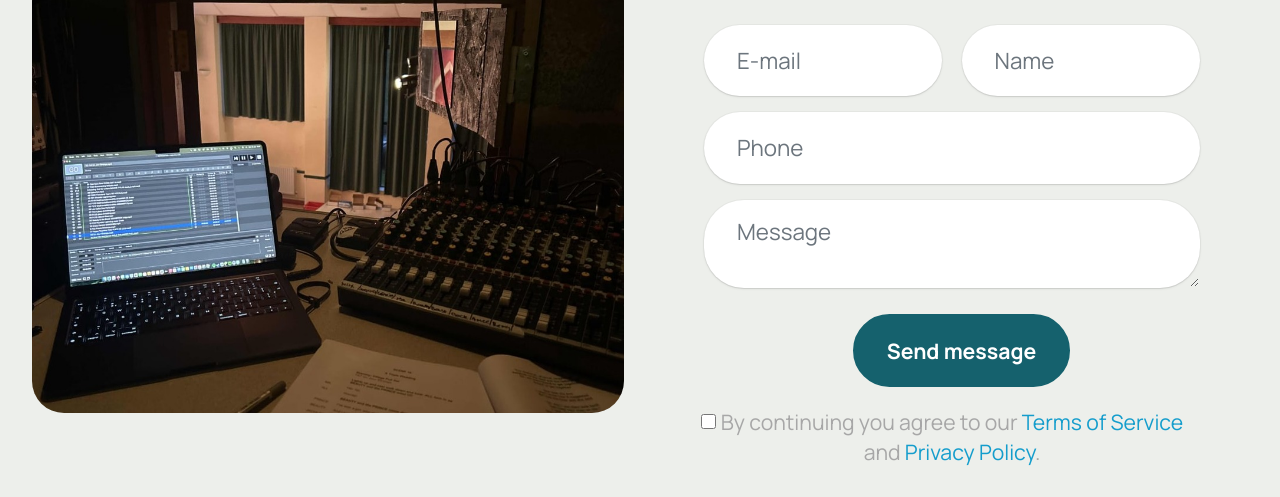
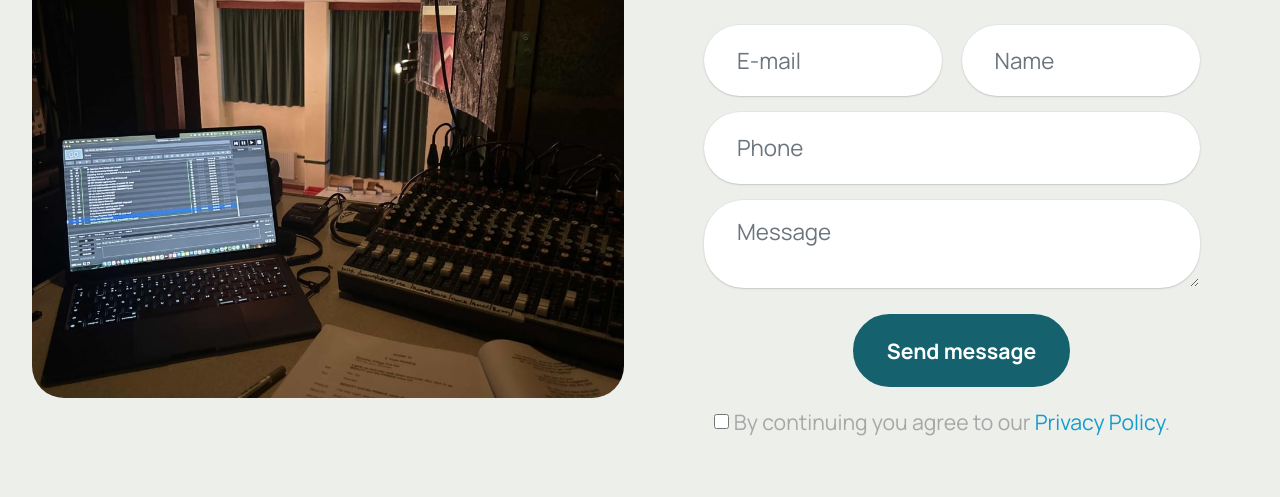
Before and after one commit to laz1244/bandbav, a plain HTML site: page Quote.html in a window 1280 px wide. Shown: the part 303-800 px from the top of the page. Drawn offline with Linux system fonts and the light colour scheme.

Commit message:
Update Quote.html

```diff
--- a/Quote.html
+++ b/Quote.html
@@ -101,7 +101,7 @@
                         </div>
                     <span class="gdpr-block">
 <label>
-<span class="textGDPR display-7" style="color: #a7a7a7"><input type="checkbox" name="gdpr" id="gdpr-form03-3" required="">By continuing you agree to our <a style="color: #149dcc; text-decoration: none;" href="terms.html">Terms of Service</a> and <a style="color: #149dcc; text-decoration: none;" href="policy.html">Privacy Policy</a>.</span>
+<span class="textGDPR display-7" style="color: #a7a7a7"><input type="checkbox" name="gdpr" id="gdpr-form03-3" required="">By continuing you agree to our <a style="color: #149dcc; text-decoration: none; href="policy.html">Privacy Policy</a>.</span>
 </label>
 </span></form>
                 </div>
```
